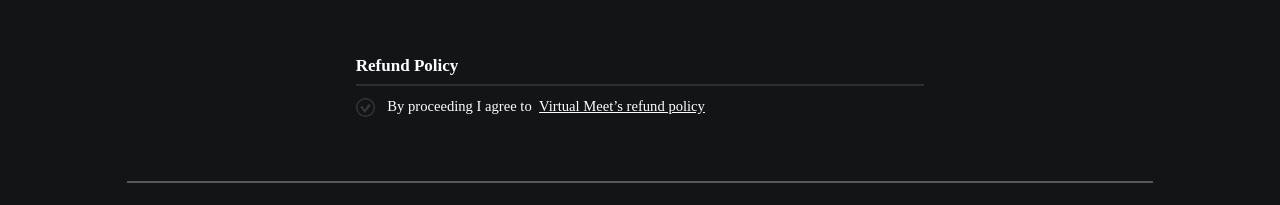
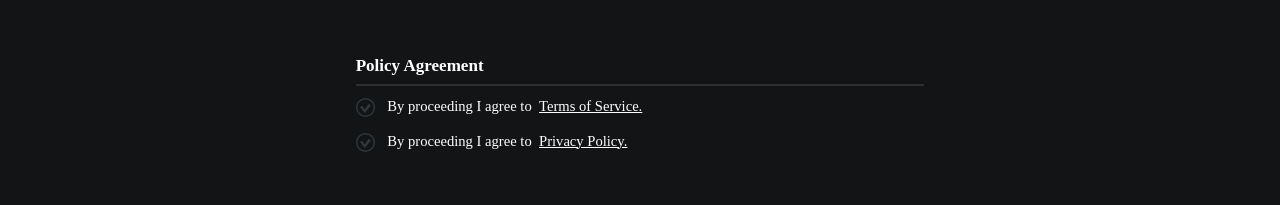
Before and after one commit to selene4515/VirtualMeet, a React (Create React App) app: page /plan/payment in a window 1280 px wide. Shown: the part 660-865 px from the top of the page. Built offline with nearby package versions, Linux system fonts and the light colour scheme; a web font is replaced by a local one.

Commit message:
Feat : Payment policy update

```diff
--- a/src/pages/payment/Payment.tsx
+++ b/src/pages/payment/Payment.tsx
@@ -95,12 +95,20 @@ const Payment = () => {
     }
   };
 
-  const [checked, setChecked] = useState(false);
-  const policyCheckClickHandler = (event: React.MouseEvent<HTMLElement>) => {
-    if (checked === true) {
-      setChecked(false);
+  const [checked1, setChecked1] = useState(false);
+  const [checked2, setChecked2] = useState(false);
+  const policyCheckClickHandler1 = (event: React.MouseEvent<HTMLElement>) => {
+    if (checked1 === true) {
+      setChecked1(false);
     } else {
-      setChecked(true);
+      setChecked1(true);
+    }
+  };
+  const policyCheckClickHandler2 = (event: React.MouseEvent<HTMLElement>) => {
+    if (checked2 === true) {
+      setChecked2(false);
+    } else {
+      setChecked2(true);
     }
   };
 
@@ -111,12 +119,16 @@ const Payment = () => {
 
   const [allSelected, setAllSelected] = useState(false);
   useEffect(() => {
-    if ((selectedCredit || selectedAccount || selectedVirtual) && checked) {
+    if (
+      (selectedCredit || selectedAccount || selectedVirtual) &&
+      checked1 &&
+      checked2
+    ) {
       setAllSelected(true);
     } else {
       setAllSelected(false);
     }
-  }, [checked, selectedCredit, selectedAccount, selectedVirtual]);
+  }, [checked1, checked2, selectedCredit, selectedAccount, selectedVirtual]);
 
   return (
     <>
@@ -169,14 +181,33 @@ const Payment = () => {
               </div>
             </PaymentCard>
             <PaymentCard>
-              <PaymentCardTitle title="Refund Policy" />
+              <PaymentCardTitle title="Policy Agreement" />
               <PolicyDiv>
-                <button onClick={policyCheckClickHandler}>
-                  <img src={checked ? checkAgree : checkDeagree} alt="agree" />
+                <button onClick={policyCheckClickHandler1}>
+                  <img src={checked1 ? checkAgree : checkDeagree} alt="agree" />
                 </button>
                 <span>
                   By proceeding I agree to &nbsp;
-                  <Link to="/">Virtual Meet’s refund policy</Link>
+                  <Link
+                    to="https://www.notion.so/cf8b622e5b5843159e6f945b9dcc6207"
+                    target="_blank"
+                  >
+                    Terms of Service.
+                  </Link>
+                </span>
+              </PolicyDiv>
+              <PolicyDiv>
+                <button onClick={policyCheckClickHandler2}>
+                  <img src={checked2 ? checkAgree : checkDeagree} alt="agree" />
+                </button>
+                <span>
+                  By proceeding I agree to &nbsp;
+                  <Link
+                    to="https://www.notion.so/fe99d3eb995f4e71b0671ef675fcc44e"
+                    target="_blank"
+                  >
+                    Privacy Policy.
+                  </Link>
                 </span>
               </PolicyDiv>
             </PaymentCard>
```
